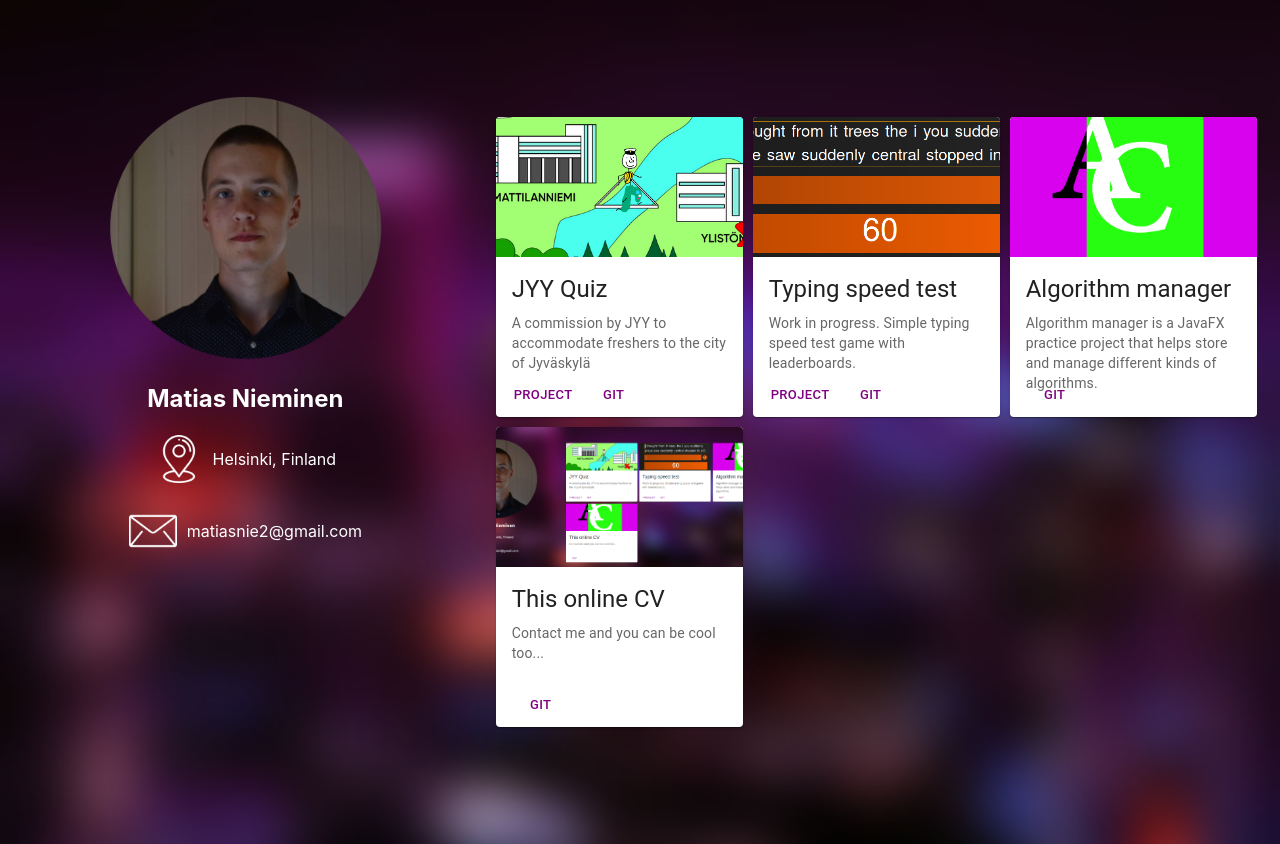
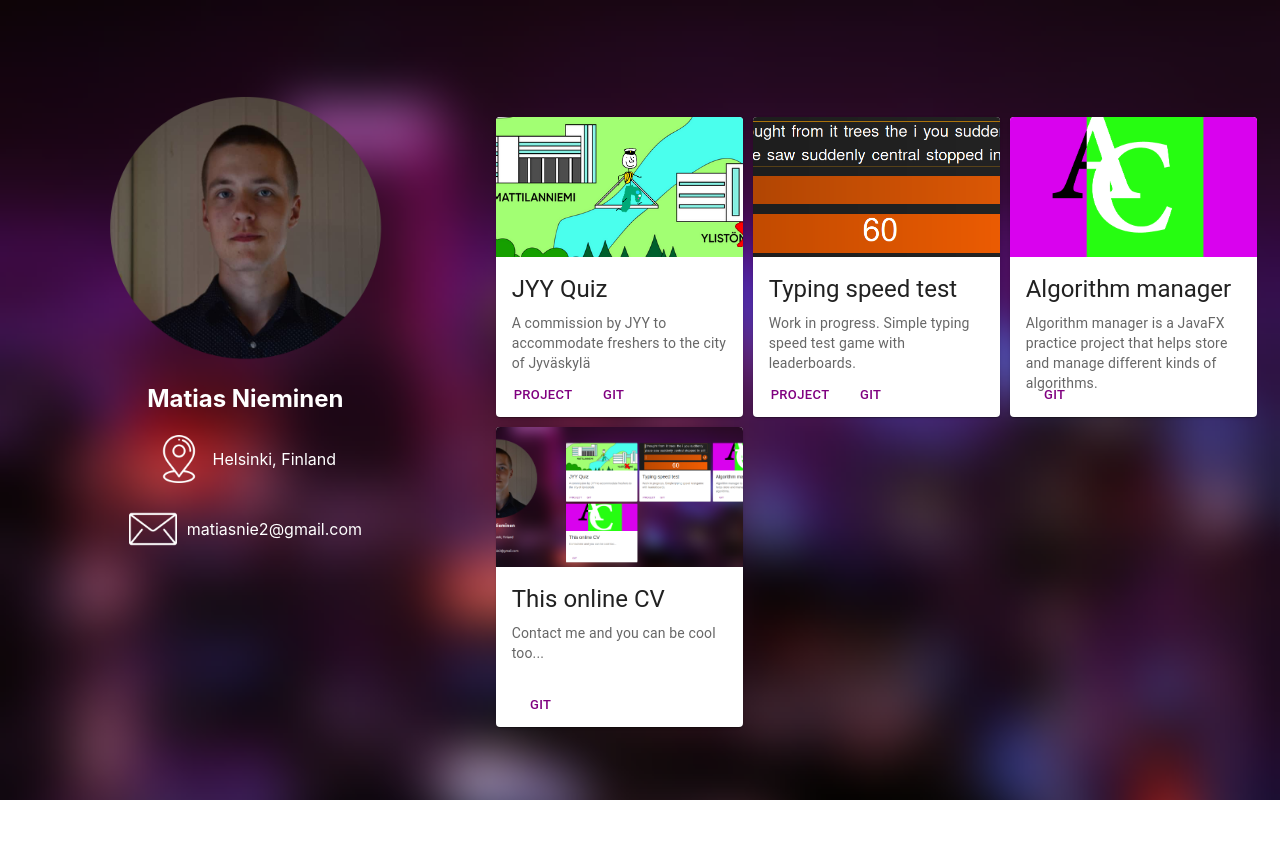
Before and after one commit to ni-eminen/new-landing-page, a React (Create React App) app: page / in a window 1280 px wide. After the commit the page ends 800 px from the top, so only its background shows below. Built offline with nearby package versions, Linux system fonts and the light colour scheme.

Commit message:
changed body overflow to auto

```diff
--- a/src/App.css
+++ b/src/App.css
@@ -1,10 +1,27 @@
-html {
+/* html {
   background: url(imgs/city-lights.png) no-repeat center center fixed;
   -webkit-background-size: cover;
   -moz-background-size: cover;
   -o-background-size: cover;
   background-size: cover;
-}
+} */
+
+html {
+  background-image:url('imgs/city-lights.png');
+  background-position: center center;
+  -webkit-background-size: cover;
+  -moz-background-size: cover;
+  -o-background-size: cover;
+  background-size: cover;
+  height: 100%;
+  overflow: hidden;
+  }
+
+  body {
+  height:100%;
+  overflow: auto;
+  }
+
 
 h2 {
   color: white;
@@ -54,7 +71,11 @@ h2 {
 }
 
 @media (max-aspect-ratio: 1/1), (max-width: 880px) {
-    .App{
+  html {
+    height: 120%;
+  }
+
+  .App{
     display: block;
   }
   #cards div {
--- a/src/App.js
+++ b/src/App.js
@@ -15,11 +15,14 @@ import Button from '@mui/material/Button';
 import CardActions from '@mui/material/CardActions';
 
 
-const InfoBlock = ({img, text}) => {
+const InfoBlock = ({img, text, link}) => {
   return (
     <div className='container'>
       <img src={img} style={{height: "3em", verticalAlign: "middle"}} alt="A location pin"/>
+      {link ?
+      <a href={link} style={{display: "inline-block", verticalAlign: "middle", marginLeft: "10px", color: "white", textDecoration: "none"}}>{text}</a> :
       <p style={{display: "inline-block", verticalAlign: "middle", marginLeft: "10px"}}>{text}</p>
+      }
     </div>
   )
 }
@@ -64,7 +67,7 @@ function App() {
         <div className='textbox'>
           <h2>Matias Nieminen</h2>
             <InfoBlock img={locationImg} text={'Helsinki, Finland'}></InfoBlock>
-            <InfoBlock img={emailImg} text={'matiasnie2@gmail.com'}></InfoBlock>
+            <InfoBlock link='mailto:matiasnie2@gmail.com' img={emailImg} text={'matiasnie2@gmail.com'}></InfoBlock>
         </div>
       </div>
       <div className='rightPane'>
```
Also changed, not shown: 14 other files (tests, documents, lock files or other folders).
